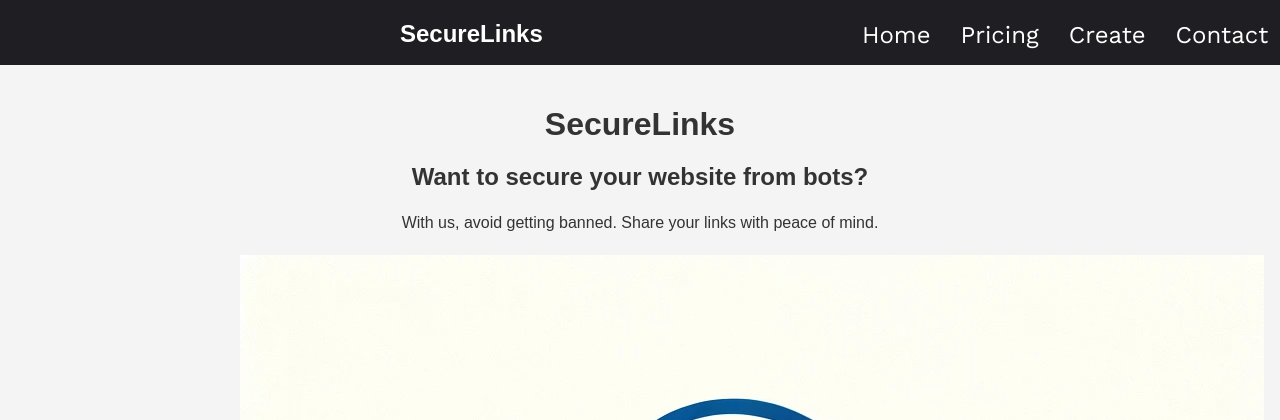
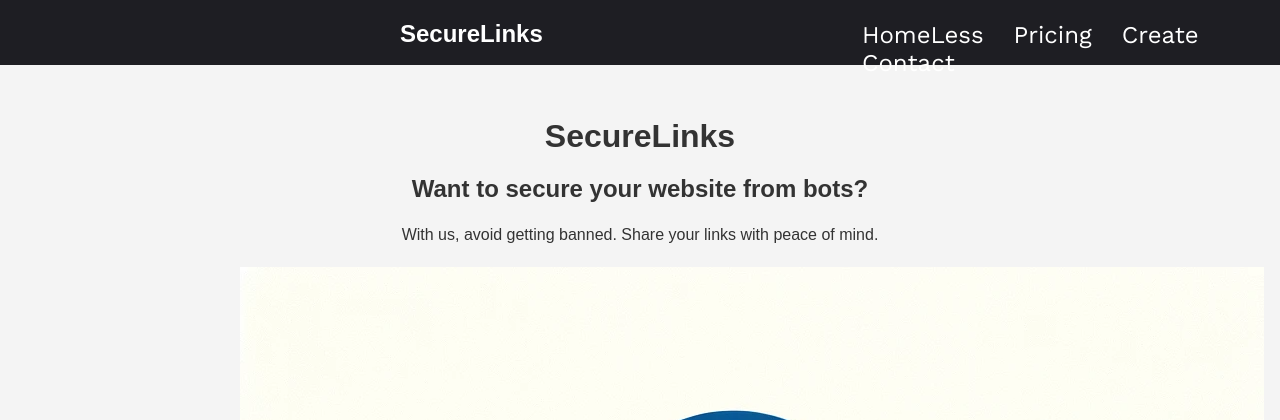
Before and after one commit to StreallyX/securelinks, a PHP site: page / in a window 1280 px wide. Shown: the top 420 px of the page. Run offline with PHP 8.4, Linux system fonts and the light colour scheme.

Commit message:
HomeLEss

```diff
--- a/www/index.php
+++ b/www/index.php
@@ -19,7 +19,7 @@
                 <span></span>
                 <span></span>
             <ul id="menu">
-              <li><a href="index.php">Home</a></li>
+              <li><a href="index.php">HomeLess</a></li>
               <li><a href="src/tarifs.php">Pricing</a></li>
               <li><a href="src/create.php">Create</a></li>
               <li><a href="src/contact.php">Contact</a></li>
```
